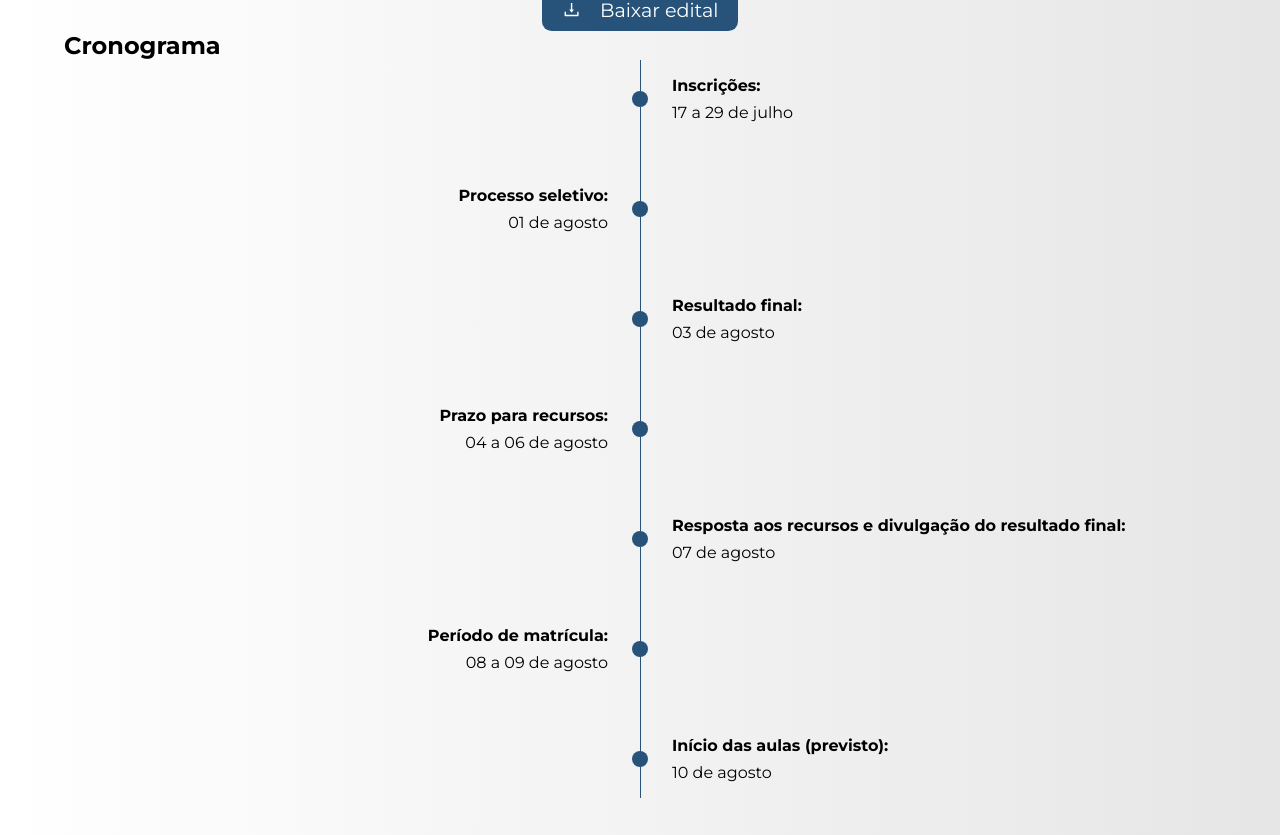
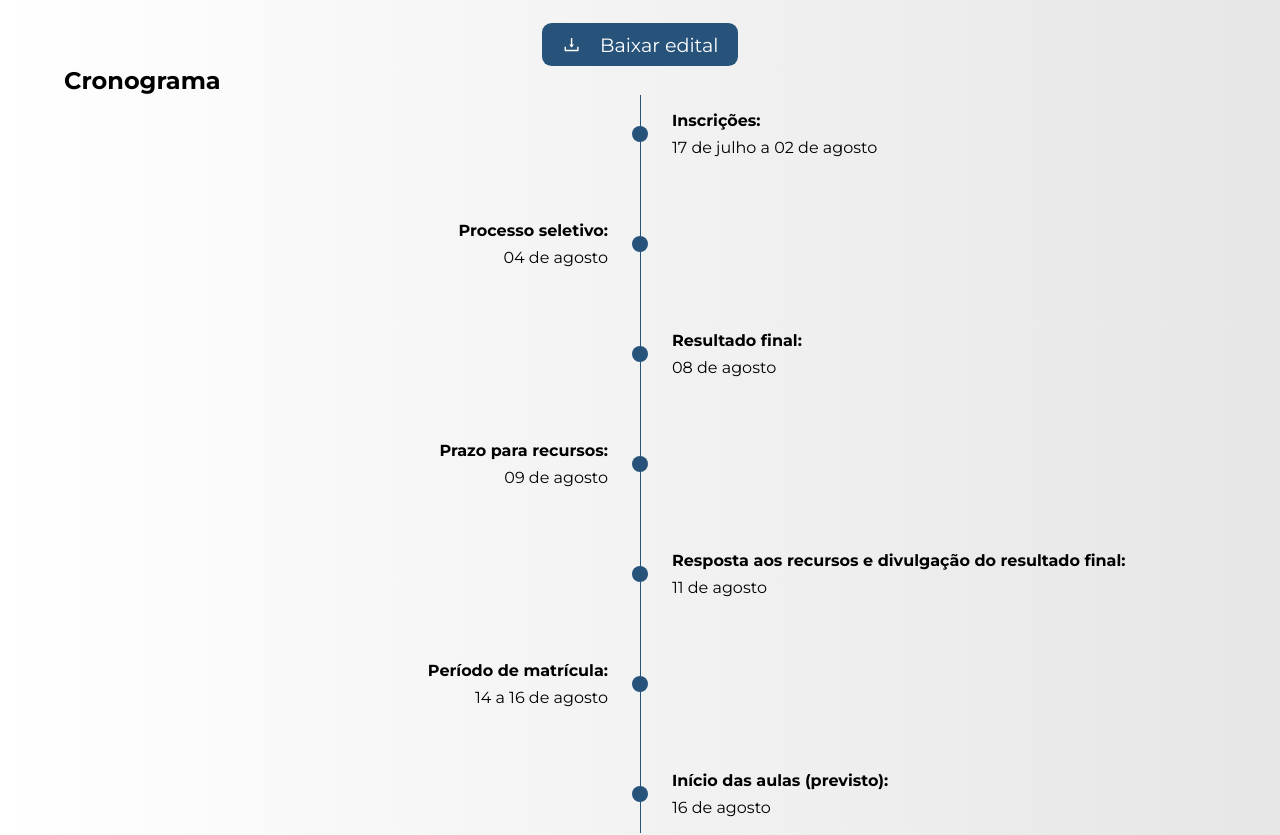
Before and after one commit to igorroc/residencia-next, a Next.js app: page /processo-seletivo in a window 1280 px wide. Shown: the part 440-1275 px from the top of the page. Built offline with nearby package versions, Linux system fonts and the light colour scheme.

Commit message:
fix: Inscrições prorrogadas

```diff
--- a/src/app/processo-seletivo/page.tsx
+++ b/src/app/processo-seletivo/page.tsx
@@ -14,8 +14,12 @@ export default function ProcessoSeletivo() {
 				<div className={[styles.heroWrapper, "max-width"].join(" ")}>
 					<div className={styles.heroContent}>
 						<h1 className={styles.heroTitle}>Processo Seletivo</h1>
+						<p>Inscrições prorrogadas!</p>
 					</div>
-					<a href="https://docs.google.com/forms/d/e/1FAIpQLSeOcYRlOrIM2D7McbLLQve2rhvJsdiONvLOKjcy6d3id_B19A/formResponse" className={styles.heroButton}>
+					<a
+						href="https://docs.google.com/forms/d/e/1FAIpQLSeOcYRlOrIM2D7McbLLQve2rhvJsdiONvLOKjcy6d3id_B19A/formResponse"
+						className={styles.heroButton}
+					>
 						Inscreva-se agora
 					</a>
 				</div>
--- a/src/utils/cronograma.ts
+++ b/src/utils/cronograma.ts
@@ -1,31 +1,31 @@
 const cronograma = [
 	{
 		title: "Inscrições:",
-		date: "17 a 29 de julho",
+		date: "17 de julho a 02 de agosto",
 	},
 	{
 		title: "Processo seletivo:",
-		date: "01 de agosto",
+		date: "04 de agosto",
 	},
 	{
 		title: "Resultado final:",
-		date: "03 de agosto",
+		date: "08 de agosto",
 	},
 	{
 		title: "Prazo para recursos:",
-		date: "04 a 06 de agosto",
+		date: "09 de agosto",
 	},
 	{
 		title: "Resposta aos recursos e divulgação do resultado final:",
-		date: "07 de agosto",
+		date: "11 de agosto",
 	},
 	{
 		title: "Período de matrícula:",
-		date: "08 a 09 de agosto",
+		date: "14 a 16 de agosto",
 	},
 	{
 		title: "Início das aulas (previsto):",
-		date: "10 de agosto",
+		date: "16 de agosto",
 	},
 ]
 
```
